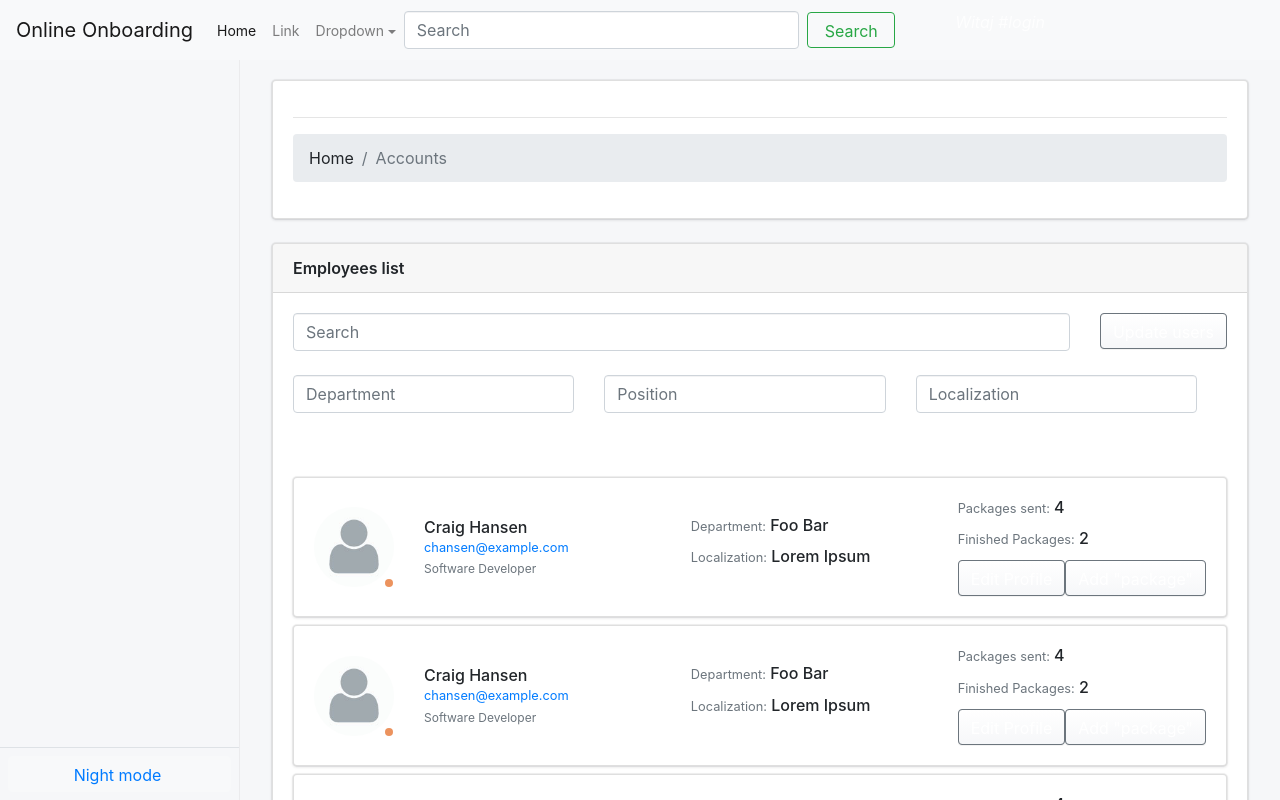
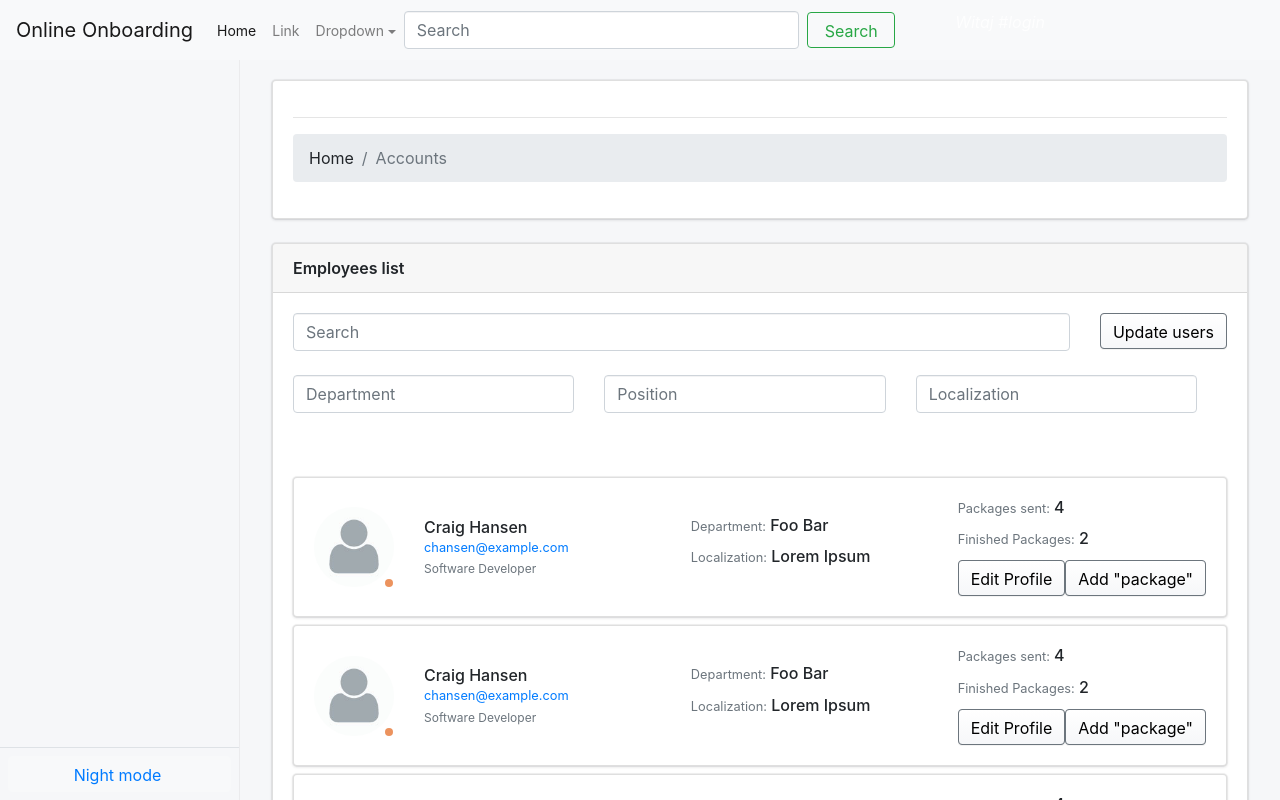
Before and after one commit to binawork/OnboardingFront, a React (Create React App) app: page /packages in a window 1280 px wide. Shown: the top 800 px of the page. Built offline with nearby package versions, Linux system fonts and the light colour scheme.

Commit message:
Fix: make font on buttons visible

```diff
--- a/src/Components/UserListRow.js
+++ b/src/Components/UserListRow.js
@@ -34,8 +34,8 @@ function UserListRow(props) {
                         <h3 className="card-title">
                             <small className="text-muted">Finished Packages:</small> { props.user.finished }
                         </h3>
-                        <button type="button" className="btn btn-secondary" data-toggle="tooltip">Edit Profile</button>
-                        <button type="button" className="btn btn-secondary" data-toggle="tooltip">Add "package"</button>
+                        <button type="button" className="btn btn-secondary" data-toggle="tooltip" style={{color: '#000'}}>Edit Profile</button>
+                        <button type="button" className="btn btn-secondary" data-toggle="tooltip" style={{color: '#000'}}>Add "package"</button>
                     </div>
                 </div>
             </div>
--- a/src/Components/UserListSearch.js
+++ b/src/Components/UserListSearch.js
@@ -13,7 +13,7 @@ function UserListSearch() {
             </div>
             <div className="col-auto">
                 <div className="dropdown">
-                    <button className="btn btn-secondary" data-toggle="dropdown" data-display="static" aria-haspopup="true" aria-expanded="false">Update users</button>
+                    <button className="btn btn-secondary" data-toggle="dropdown" data-display="static" style={{color: '#000'}} aria-haspopup="true" aria-expanded="false">Update users</button>
                 </div>
             </div>
         </div>
```
